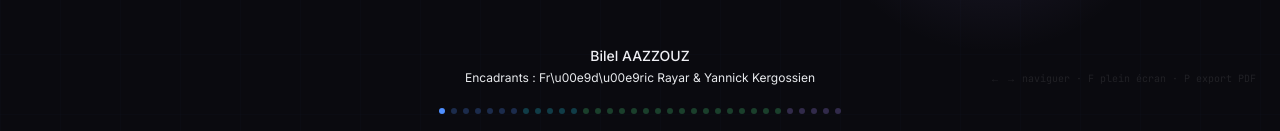
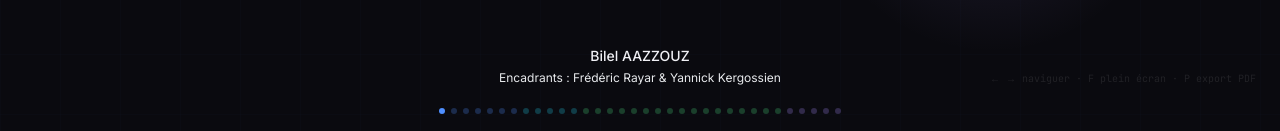
Before and after one commit to Bilel-Azz/PRI-Circuit-equivalants, a Next.js app in the folder slideshow/: page / in a window 1280 px wide. Shown: the part 666-797 px from the top of the page. Built offline with nearby package versions, Linux system fonts and the light colour scheme.

Commit message:
Fix encodage: Frédéric au lieu de Fr\u00e9d\u00e9ric

```diff
--- a/slideshow/src/slides/01_TitleSlide.tsx
+++ b/slideshow/src/slides/01_TitleSlide.tsx
@@ -87,7 +87,7 @@ export default function TitleSlide() {
       <motion.div variants={fadeUp} className="absolute bottom-12 flex flex-col items-center z-10">
         <div className="text-sm font-medium" style={{ color: colors.white }}>Bilel AAZZOUZ</div>
         <div className="text-xs mt-1" style={{ color: colors.grayLight }}>
-          Encadrants : Fr\u00e9d\u00e9ric Rayar & Yannick Kergossien
+          Encadrants : Frédéric Rayar & Yannick Kergossien
         </div>
       </motion.div>
     </motion.div>
--- a/slideshow/src/slides/22_MerciSlide.tsx
+++ b/slideshow/src/slides/22_MerciSlide.tsx
@@ -43,7 +43,7 @@ export default function MerciSlide() {
         <div className="text-base font-medium" style={{ color: colors.white }}>Bilel AAZZOUZ</div>
         <div className="text-sm" style={{ color: colors.grayLight }}>PRI 5A — Polytech Tours — 2025-2026</div>
         <div className="text-xs mt-1" style={{ color: colors.grayLight }}>
-          Encadrants : Fr\u00e9d\u00e9ric Rayar & Yannick Kergossien
+          Encadrants : Frédéric Rayar & Yannick Kergossien
         </div>
       </motion.div>
 
```
